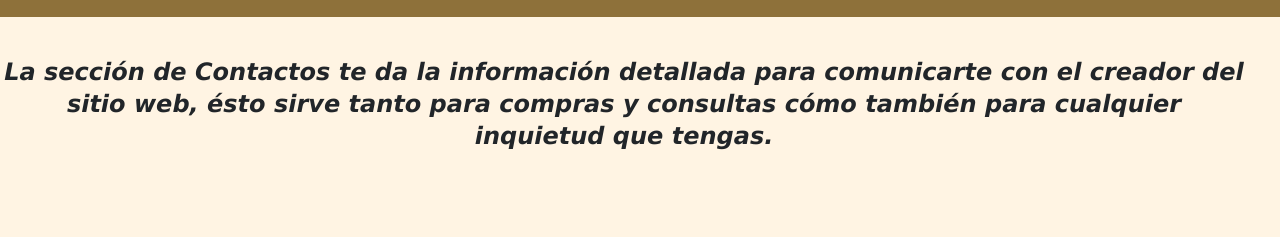
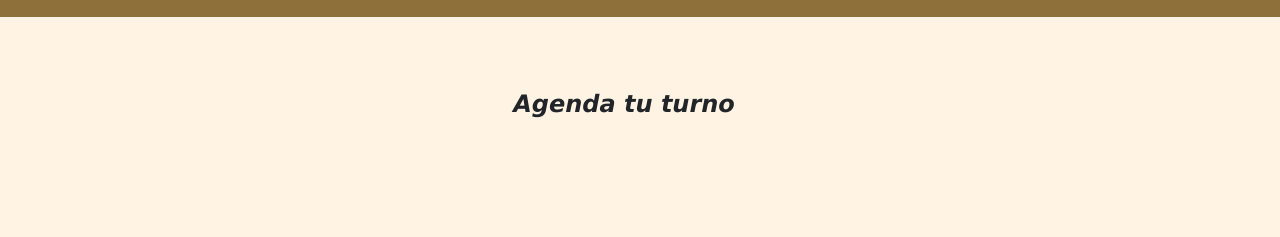
Before and after one commit to ezechocobar/EquiStyle, a website: page pages/contacto.html in a window 1280 px wide. Shown: the part 67-304 px from the top of the page. Drawn offline with nearby package versions, Linux system fonts and the light colour scheme.

Commit message:
agregando para el sass II

```diff
--- a/pages/contacto.html
+++ b/pages/contacto.html
@@ -38,7 +38,7 @@
         </nav>
     </header>
     <main class="main-cinco">
-        <p class="main-p">La sección de Contactos te da la información detallada para comunicarte con el creador del sitio web, ésto sirve tanto para compras y consultas cómo también para cualquier inquietud que tengas.</p>
+        <p class="main-p">Agenda tu turno</p>
         <div class="imagen-uno"><img src="../img/insta.png" alt="imagen de instagram">
             <figcaption><cite>
                Seguínos en nuestro Instagram
```
